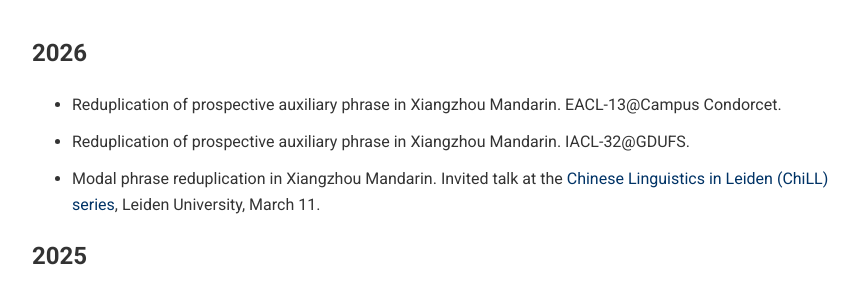
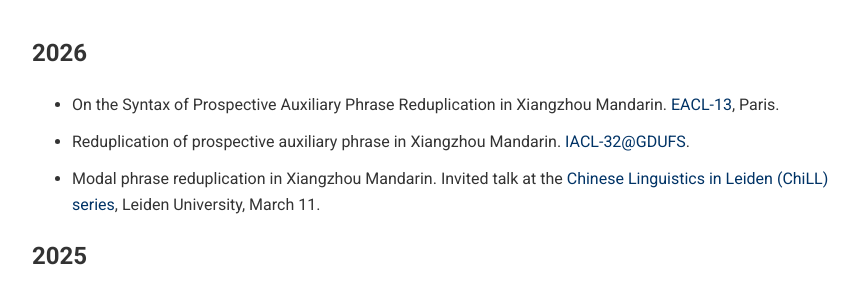
Before and after one commit to yuyang-wei/yuyang-wei.github.io, a Jekyll site: the page built from talks.md, in a window 1280 px wide and 1071 px high. Shown: the part 160-447 px from the top of the window, without its empty margins (208-1071 px from the left). Built offline with Jekyll 4.4.1, drawn with Linux system fonts in a browser that asks for light colours.

Commit message:
Update talk entries with titles and links

```diff
--- a/talks.md
+++ b/talks.md
@@ -8,8 +8,8 @@ permalink: /talks/
 
 ## 2026
 
-* Reduplication of prospective auxiliary phrase in Xiangzhou Mandarin. EACL-13@Campus Condorcet.
-* Reduplication of prospective auxiliary phrase in Xiangzhou Mandarin. IACL-32@GDUFS.
+* On the Syntax of Prospective Auxiliary Phrase Reduplication in Xiangzhou Mandarin. [EACL-13](https://eacl-13.sciencesconf.org/page/program_page?lang=en), Paris.
+* Reduplication of prospective auxiliary phrase in Xiangzhou Mandarin. [IACL-32@GDUFS](https://clal.gdufs.edu.cn/info/1036/7455.htm).
 * Modal phrase reduplication in Xiangzhou Mandarin. Invited talk at the [Chinese Linguistics in Leiden (ChiLL) series](https://www.universiteitleiden.nl/en/events/2026/03/modal-phrase-reduplication-in-xiangzhou-mandarin), Leiden University, March 11.
 
 ## 2025
```
